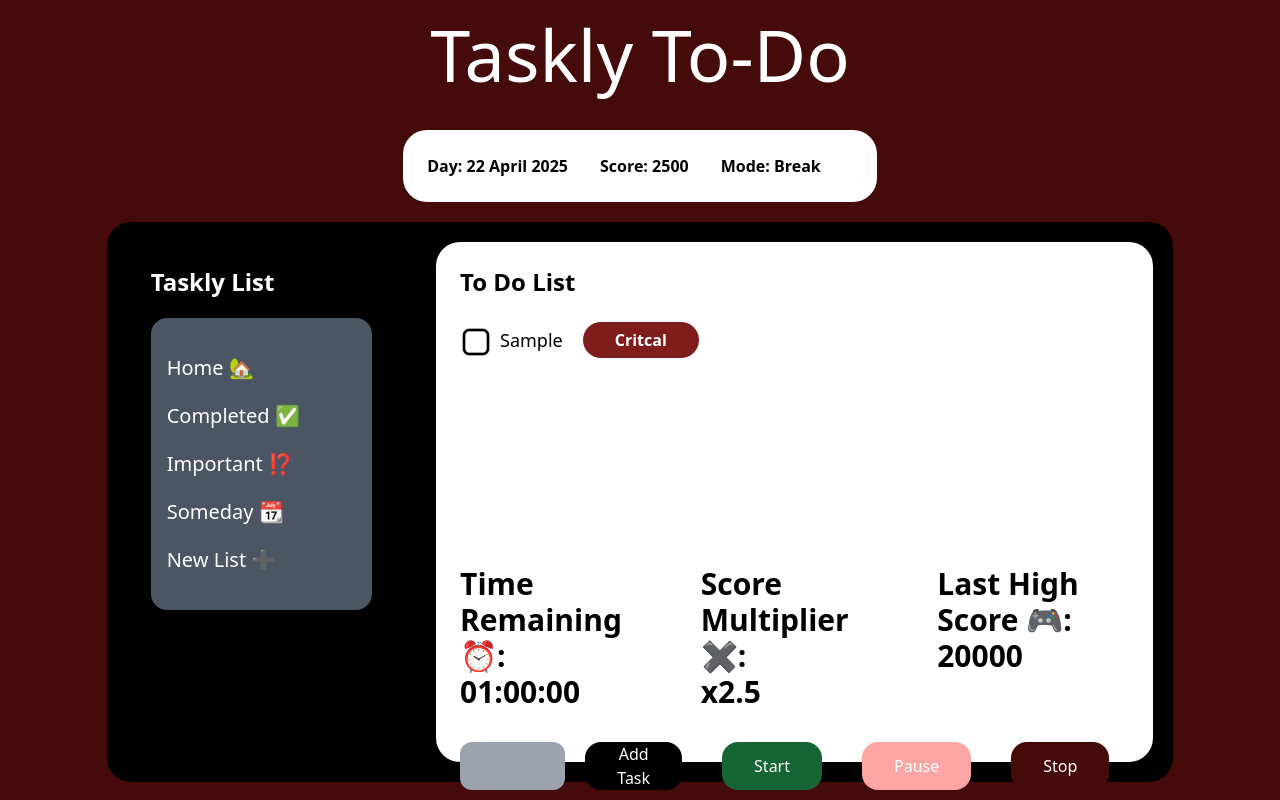
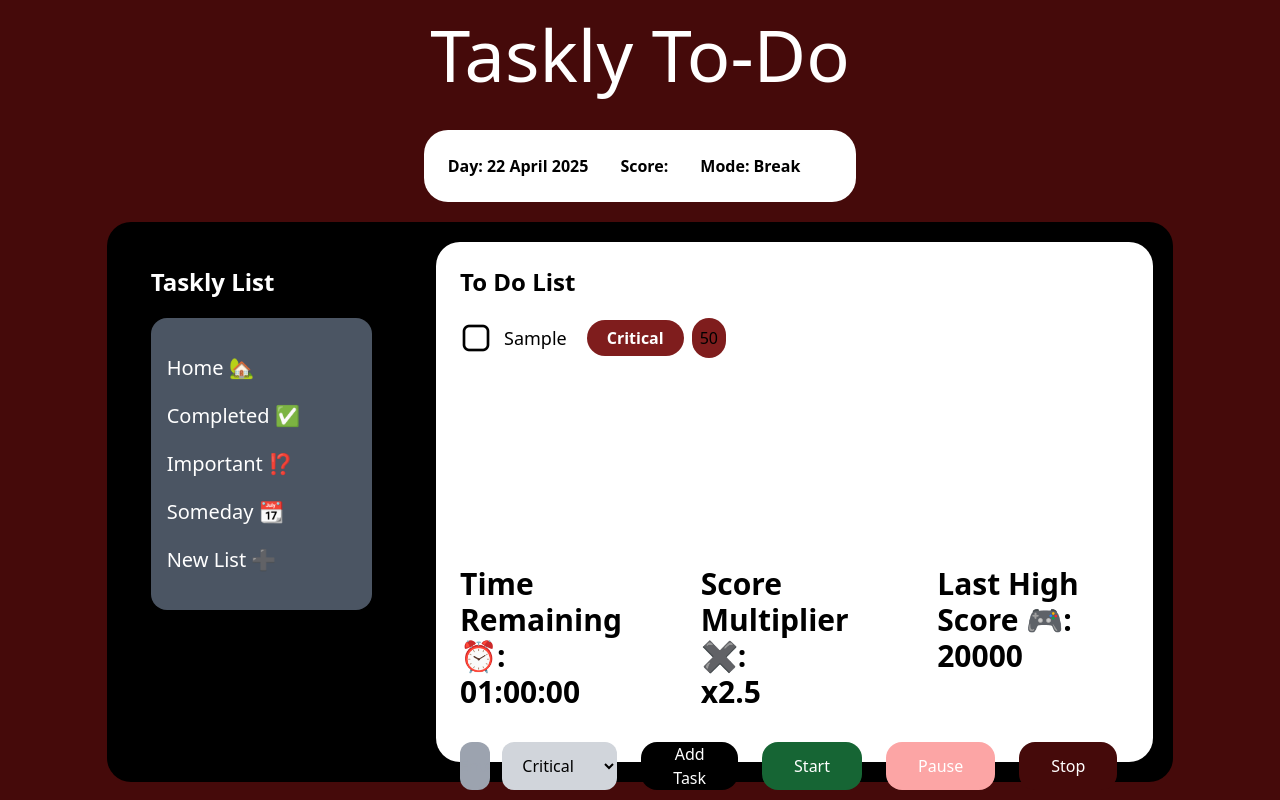
Before and after one commit to 4700gfx/taskly-webapp, a website: page index.html in a window 1280 px wide. Both pictures are taken after typing "Sample" into the empty fields and a click on the button "Add Task". Drawn offline with nearby package versions, Linux system fonts and the light colour scheme.

Commit message:
Added Point System and Strikethrough on Completed To Do

```diff
--- a/index.html
+++ b/index.html
@@ -15,7 +15,7 @@
   <div class="score-display bg-white w-5/8 h-15 mb-5 rounded-3xl">
     <ul class="flex flex-row p-6">
       <li class="me-8 font-bold">Day: 22 April 2025</li>
-      <li class="me-8 font-bold">Score: 2500</li>
+      <li class="me-8 font-bold score">Score:</li>
       <li class="me-8 font-bold">Mode: Break</li>
     </ul>
   </div>
@@ -78,12 +78,22 @@
 
 
     <div class="flex flex-row mt-8">
-      <input type="text" class="task-input bg-gray-400 py-3 w-1/2 rounded-xl">
-      <button class="add-task-button bg-black text-white mx-5 px-8 rounded-2xl">Add Task</button>
-      <button class="play-button bg-green-800 text-white mx-5 px-8 rounded-2xl">Start</button>
-      <button class="pause-button bg-red-300 text-white mx-5 px-8 rounded-2xl">Pause</button>
-      <button class="stop-button bg-red-950 text-white mx-5 px-8 rounded-2xl">Stop</button>
+      <input type="text" class="task-input bg-gray-400 py-3 w-1/2 rounded-xl" placeholder="Enter task...">
+
+      <!-- Priority Dropdown -->
+      <select class="priority-select bg-gray-300 rounded-xl mx-3 px-4">
+        <option value="Critical">Critical</option>
+        <option value="High">High</option>
+        <option value="Medium">Medium</option>
+        <option value="Low">Low</option>
+      </select>
+
+      <button class="add-task-button bg-black text-white mx-3 px-8 rounded-2xl">Add Task</button>
+      <button class="play-button bg-green-800 text-white mx-3 px-8 rounded-2xl">Start</button>
+      <button class="pause-button bg-red-300 text-white mx-3 px-8 rounded-2xl">Pause</button>
+      <button class="stop-button bg-red-950 text-white mx-3 px-8 rounded-2xl">Stop</button>
     </div>
+
 
 
 
--- a/script.js
+++ b/script.js
@@ -1,84 +1,94 @@
-//VARIABLES FOR APPLICATION
-
-//Main To Do Component Variables
-const homePanel = document.querySelector('.home-panel');
-const filteredList = document.querySelector('.filtered-list')
-const taskContainer = document.querySelector('.task-container')
-const taskList = document.querySelector('.task-list')
-const taskItem = document.querySelector('.task-item')
-
-//Buttons Variables
-let input = document.querySelector('.task-input')
+// VARIABLES
+const input = document.querySelector('.task-input');
 const addTaskButton = document.querySelector('.add-task-button');
 const pauseButton = document.querySelector('.pause-button');
 const playButton = document.querySelector('.play-button');
 const stopButton = document.querySelector('.stop-button');
+const taskListContainer = document.querySelector('.list-container');
+const prioritySelect = document.querySelector('.priority-select');
+const scoreDisplay = document.querySelector('.score');
 
+// POINT SYSTEM
+let score = 0;
 
+// Priority badge colors and points
+const prioritySettings = {
+  "Critical": { color: "bg-red-900", points: 50 },
+  "High": { color: "bg-orange-600", points: 30 },
+  "Medium": { color: "bg-yellow-500", points: 20 },
+  "Low": { color: "bg-green-600", points: 10 }
+};
 
+// EVENT LISTENERS
 
+addTaskButton.addEventListener('click', function(){
+  let taskName = input.value.trim();
+  let priority = prioritySelect.value;
 
-
-
-
-
-
-
-
-
-//Event Listeners
-addTaskButton.addEventListener('click', function(){
-  //Caputures Value of Input Bar
-  let taskName = input.value
-
-  if(!taskName){
-    console.alert('Type In Your Task')
-  } else{
-      //Creates a Div
-  const newTask = document.createElement('div')
-
-  //Adds HTML to Div
-  newTask.innerHTML = `<div class="task-item flex flex-row">
-                          <img class="unchecked h-8 w-8 mt-2 mr-2" id="item" src="images/unchecked.png" alt="unchecked">
-                            <li class="text-lg mt-2">${taskName}</li>
-                          <div class="bg-red-900 text-white font-semibold mt-1 ml-5
-                          py-1.5 px-8 rounded-full">
-                            Critcal
-                          </div>
-                        </div> `;
-  //Adds Div component after the ul
-  document.querySelector('.list-container').appendChild(newTask)
-
-  //Resets Input Bar
-  input.value = " ";
+  if (taskName === "") {
+    alert("Please enter a task!");
+    return;
   }
 
-  //Reads the Task to Console
-  console.log(taskName)
+  // Create task container div
+  const newTask = document.createElement('div');
+  newTask.classList.add("task-item", "flex", "flex-row", "items-center", "mb-3");
 
-})
+  // Set dynamic priority color and points
+  const { color, points } = prioritySettings[priority] || { color: "bg-gray-500", points: 0 };
 
+  // Populate new task HTML
+  newTask.innerHTML = `
+    <img class="check-toggle h-8 w-8 mr-3 cursor-pointer" src="images/unchecked.png" alt="check">
+    <li class="task-name text-lg">${taskName}</li>
+    <div class="priority-badge ${color} text-white font-semibold ml-5 py-1.5 px-5 rounded-full">
+      ${priority}
+    </div>
+    <div class="task-points ml-2 p-2 rounded-full ${color}">${points}</div>
+  `;
 
+  // Append to the list
+  taskListContainer.appendChild(newTask);
 
-taskItem.addEventListener('click', function(){
-  if(taskItem.classList.contains('unchecked')){
-    const activeTask = document.getElementById('item')
-    activeTask.src = "../images/checked.png"
+  // Reset input
+  input.value = "";
+});
+
+// Toggle check icon and award points when task item image is clicked
+taskListContainer.addEventListener('click', function(e) {
+  if (e.target && e.target.classList.contains('check-toggle')) {
+    const taskItem = e.target.closest('.task-item');
+    const taskName = taskItem.querySelector('.task-name');
+    const taskPoints = parseInt(taskItem.querySelector('.task-points').textContent);
+
+    if (e.target.src.includes("unchecked.png")) {
+      e.target.src = "images/checked.png";
+      taskName.classList.add("line-through", "text-gray-500");
+
+      // Add points
+      score += taskPoints;
+      scoreDisplay.textContent = `Score: ${score}`;
+
+    } else {
+      e.target.src = "images/unchecked.png";
+      taskName.classList.remove("line-through", "text-gray-500");
+
+      // Subtract points
+      score -= taskPoints;
+      scoreDisplay.textContent = score;
+    }
   }
-})
+});
 
-
-
+// Timer control logs
 playButton.addEventListener('click', function(){
-  console.log('Starting Clock')
-})
-
+  console.log('Starting Clock');
+});
 
 pauseButton.addEventListener('click', function(){
-  console.log('Pausing Clock')
-})
-
+  console.log('Pausing Clock');
+});
 
 stopButton.addEventListener('click', function(){
-  console.log('Stopping Clock')
-})
+  console.log('Stopping Clock');
+});
```
